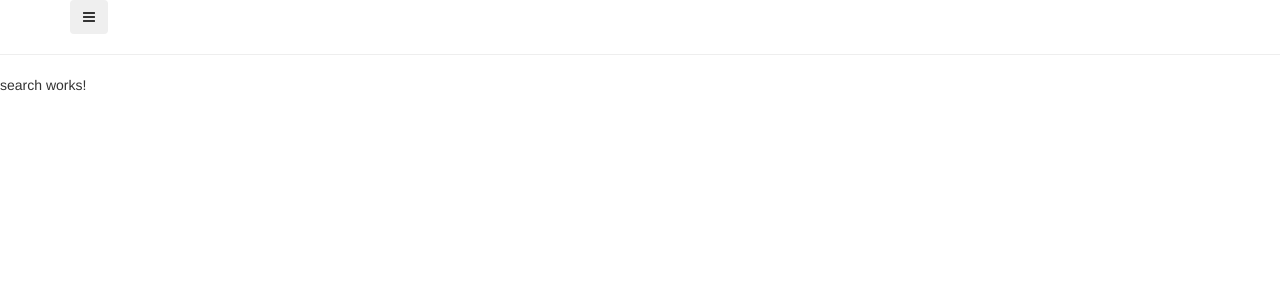
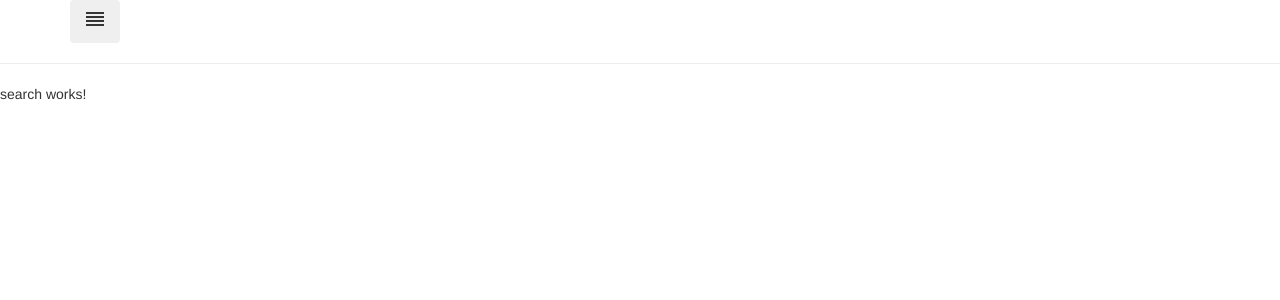
Before and after one commit to meldessouky94/rms-webclient, an Angular app: page /search in a window 1280 px wide. Shown: the top 300 px of the page. Built offline with nearby package versions, Linux system fonts and the light colour scheme.

Commit message:
added material-icons

```diff
--- a/src/app/components/shared/nav-bar/nav-bar.component.html
+++ b/src/app/components/shared/nav-bar/nav-bar.component.html
@@ -2,10 +2,12 @@
 <div class="container">
 
   <div class="dropdown">
-    <button class="btn dropdown-toggle" type="button" id="dropdownMenu1" data-toggle="dropdown" aria-haspopup="true" aria-expanded="true">
-        <i class="fa fa-bars"></i>
+    <div ngbDropdown class="d-inline-block">
+    <button ngbDropdownToggle class="btn dropdown-toggle" type="button" id="dropdownMenu1" data-toggle="dropdown" aria-haspopup="true" aria-expanded="true">
+        <!-- <i class="fa fa-bars"></i> -->
+        <i class="material-icons mr1">reorder</i>
       </button>
-    <ul class="dropdown-menu" aria-labelledby="dropdownMenu1">
+        <ul  ngbDropdownMenu class="dropdown-menu" aria-labelledby="dropdownMenu1">
           <!-- <li><a href="#">Action</a></li> -->
           <li><a class="dropdown-item" routerLink="">Home</a></li>
           <!-- <li><a href="#">Another action</a></li> -->
@@ -15,6 +17,8 @@
           <!-- <li><a href="#">Separated link</a></li> -->
           <!-- <li><a class="dropdown-item" routerLink="past_res"></a></li> -->
         </ul>
+      <!-- </div> -->
+        </div>
   </div>
 
   </div>
--- a/src/index.html
+++ b/src/index.html
@@ -9,21 +9,15 @@
   <meta name="viewport" content="width=device-width, initial-scale=1">
   <link rel="icon" type="image/x-icon" href="favicon.ico">
   <link rel="stylesheet" href="https://maxcdn.bootstrapcdn.com/bootstrap/3.3.7/css/bootstrap.min.css" integrity="sha384-BVYiiSIFeK1dGmJRAkycuHAHRg32OmUcww7on3RYdg4Va+PmSTsz/K68vbdEjh4u" crossorigin="anonymous">
-  <link href="https://fonts.googleapis.com/css?family=Roboto:300,400,500" rel="stylesheet">
+
   <link href="https://fonts.googleapis.com/icon?family=Material+Icons" rel="stylesheet">
-  <link href="https://fonts.googleapis.com/icon?family=Material+Icons"
-      rel="stylesheet">
-
-<link href="https://fonts.googleapis.com/css?family=Montserrat:300,700" rel="stylesheet">
+  <link href="https://fonts.googleapis.com/css?family=Montserrat:300,700" rel="stylesheet">
 
 <link rel="stylesheet" href="https://cdnjs.cloudflare.com/ajax/libs/font-awesome/4.7.0/css/font-awesome.min.css">
-</head>
 </head>
 
 <body>
   <app-root></app-root>
-  <script src="https://ajax.googleapis.com/ajax/libs/jquery/1.11.3/jquery.min.js"></script>
-  <script src="https://maxcdn.bootstrapcdn.com/bootstrap/3.3.7/js/bootstrap.min.js"></script>
 </body>
 
 </html>
```
Also changed, not shown: 1 other file (tests, documents, lock files or other folders). Lines whose indentation alone changed are shown as unchanged.
